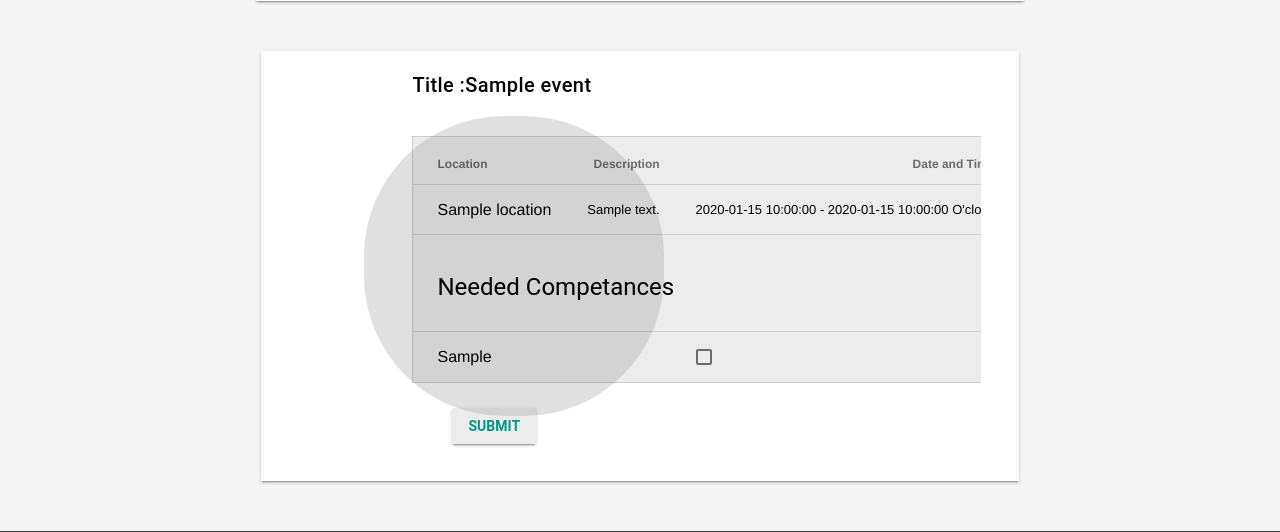
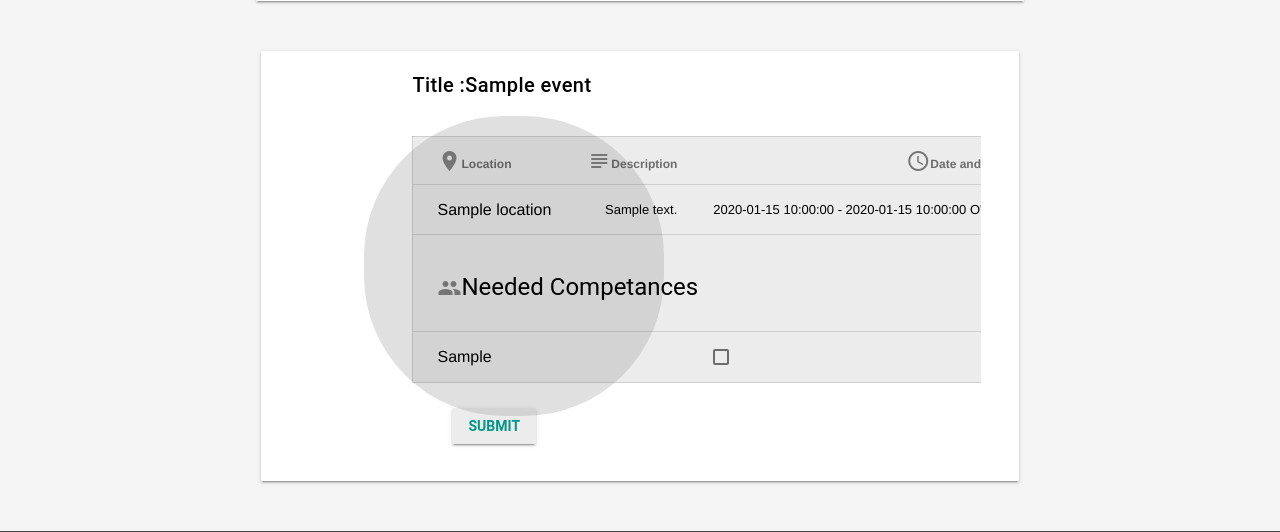
Before and after one commit to timaf/Train-of-Hope-App, a Python web app: template templates/volunteer.html in a window 1280 px wide. Shown: the part 567-1099 px from the top of the page. Run offline with Jinja, Linux system fonts and the light colour scheme; the template is opened without the code that fills it: most values are stand-ins (such as "Sample title", 1, 10 or a date in 2020); some libraries are stand-ins or nearby versions.

Commit message:
finished

```diff
--- a/templates/volunteer.html
+++ b/templates/volunteer.html
@@ -104,9 +104,9 @@
                        <table class="mdl-data-table mdl-js-data-table mdl-data-table--selectable">
                         <thead>
                           <tr>
-                            <th class="mdl-data-table__cell--non-numeric">Location</th>
-                            <th>Description</th>
-                            <th>Date and Time</th>
+                            <th class="mdl-data-table__cell--non-numeric"><i class="material-icons mdl-list__item-icon">location_on</i>Location</th>
+                            <th><i class="material-icons mdl-list__item-icon">subject</i>Description</th>
+                            <th><i class="material-icons mdl-list__item-icon">schedule</i>Date and Time</th>
                           </tr>
                         </thead>
                         <tbody>
@@ -116,7 +116,7 @@
                               <td>{{ my_event.date }} - {{ my_event.time }} O'clock</td>
                           </tr>
                           <tr>
-                            <td class="mdl-data-table__cell--non-numeric" colspan="3"><h4>Needed Competances</h4></td>
+                            <td class="mdl-data-table__cell--non-numeric" colspan="3"><h4><i class="material-icons mdl-list__item-icon">people</i>Needed Competances</h4></td>
                           </tr>
                           {% for skill in my_event.competence %}
                           <tr>
```
Also changed, not shown: application.py (+8 -7 lines), templates/event_creation.html (+5 -5 lines), templates/nina.html (+8 -9 lines), events.db.
